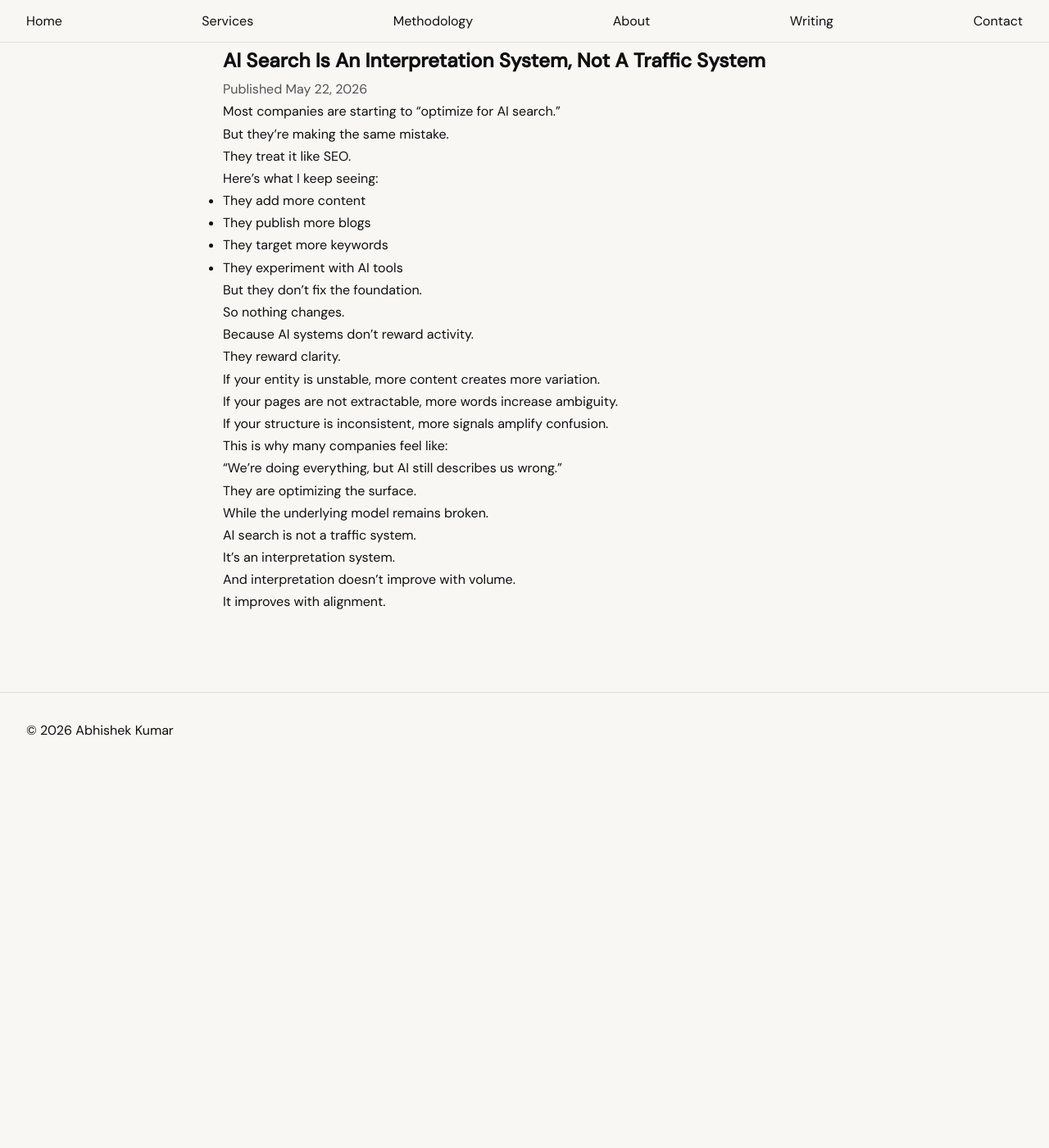
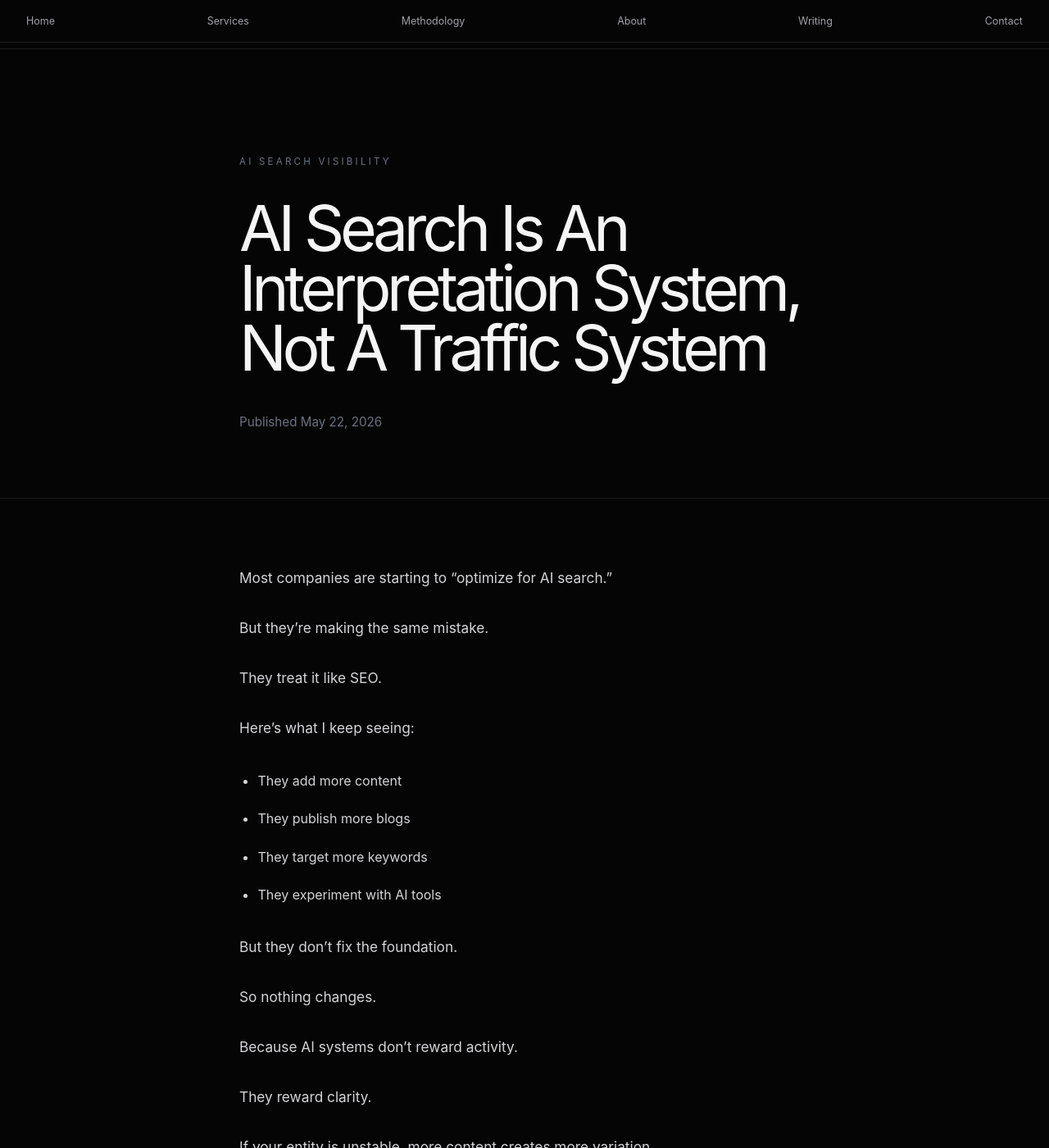
Before and after one commit to abhishu5/abhishekkumar.org, a Jekyll site: the page built from _posts/2026-05-22-ai-search-is-an-interpretation-system.md, in a window 1280 px wide and 1400 px high. Shown: the whole window at 82% size. Built offline with Jekyll 4.4.1, drawn with Linux system fonts in a browser that asks for light colours.

Commit message:
Update post.html

```diff
--- a/_layouts/post.html
+++ b/_layouts/post.html
@@ -31,11 +39,250 @@
 <link rel="apple-touch-icon" sizes="180x180" href="/apple-touch-icon.png">
 <link rel="manifest" href="/site.webmanifest">
 
+<style>
+
+:root{
+  --bg:#050505;
+  --surface:#0b0b0b;
+  --border:#1a1a1a;
+  --text:#f5f5f5;
+  --text2:#a1a1aa;
+  --text3:#6b7280;
+}
+
+*{
+  margin:0;
+  padding:0;
+  box-sizing:border-box;
+}
+
+html{
+  scroll-behavior:smooth;
+}
+
+body{
+  background:var(--bg);
+  color:var(--text);
+  font-family:Inter,sans-serif;
+  -webkit-font-smoothing:antialiased;
+  text-rendering:optimizeLegibility;
+}
+
+a{
+  color:inherit;
+  text-decoration:none;
+}
+
+.nav{
+  height:60px;
+  border-bottom:0.5px solid var(--border);
+  display:flex;
+  justify-content:space-between;
+  align-items:center;
+  padding:0 2rem;
+}
+
+.logo a{
+  font-size:.95rem;
+  font-weight:600;
+  letter-spacing:-0.03em;
+}
+
+nav{
+  display:flex;
+  gap:2.5rem;
+}
+
+nav a{
+  font-size:.78rem;
+  color:var(--text2);
+  transition:.2s ease;
+}
+
+nav a:hover{
+  color:var(--text);
+}
+
+.article-hero{
+  padding:8rem 0 5rem;
+  border-bottom:0.5px solid var(--border);
+}
+
+.article-wrap{
+  width:min(100%,760px);
+  margin:0 auto;
+  padding:0 2rem;
+}
+
+.article-label{
+  font-size:.72rem;
+  letter-spacing:.28em;
+  text-transform:uppercase;
+  color:var(--text3);
+  margin-bottom:2.2rem;
+}
+
+.article-hero h1{
+  font-size:clamp(3rem,6vw,5.8rem);
+  line-height:.95;
+  font-weight:400;
+  letter-spacing:-0.07em;
+  max-width:900px;
+}
+
+.article-shift{
+  display:block;
+  margin-top:1.8rem;
+}
+
+.article-meta{
+  margin-top:2.5rem;
+  color:var(--text3);
+  font-size:.95rem;
+}
+
+.article-content{
+  padding:5rem 0 7rem;
+}
+
+.article-content p{
+  font-size:1.08rem;
+  line-height:1.95;
+  color:#d4d4d8;
+  margin-bottom:1.7rem;
+}
+
+.article-content h2{
+  font-size:2rem;
+  line-height:1.1;
+  letter-spacing:-0.05em;
+  margin-top:5rem;
+  margin-bottom:1.5rem;
+  font-weight:500;
+}
+
+.article-content h3{
+  font-size:1.3rem;
+  margin-top:3rem;
+  margin-bottom:1rem;
+  font-weight:500;
+}
+
+.article-content ul,
+.article-content ol{
+  margin:2rem 0;
+  padding-left:1.4rem;
+}
+
+.article-content li{
+  color:#d4d4d8;
+  margin-bottom:1rem;
+  line-height:1.9;
+}
+
+.article-content strong{
+  color:#fff;
+  font-weight:500;
+}
+
+.article-content blockquote{
+  border-left:1px solid var(--border);
+  padding-left:1.5rem;
+  margin:3rem 0;
+  color:#c4c4c7;
+  font-size:1.1rem;
+  line-height:1.9;
+}
+
+.article-content code{
+  background:#101010;
+  border:1px solid var(--border);
+  padding:.15rem .4rem;
+  border-radius:4px;
+  font-size:.92rem;
+}
+
+.article-content pre{
+  overflow:auto;
+  padding:1.5rem;
+  border:1px solid var(--border);
+  background:#0b0b0b;
+  margin:2rem 0;
+}
+
+.article-content pre code{
+  border:none;
+  padding:0;
+  background:transparent;
+}
+
+.article-content hr{
+  border:none;
+  border-top:.5px solid var(--border);
+  margin:5rem 0;
+}
+
+.footer{
+  border-top:0.5px solid var(--border);
+  padding:2rem;
+  color:var(--text3);
+  font-size:.85rem;
+}
+
+@media(max-width:768px){
+
+  .nav{
+    padding:0 1rem;
+  }
+
+  nav{
+    gap:1rem;
+  }
+
+  nav a{
+    font-size:.72rem;
+  }
+
+  .article-hero{
+    padding:5rem 0 4rem;
+  }
+
+  .article-wrap{
+    padding:0 1.25rem;
+  }
+
+  .article-hero h1{
+    font-size:clamp(2.7rem,12vw,4.5rem);
+    line-height:1;
+  }
+
+  .article-shift{
+    margin-top:1.2rem;
+  }
+
+  .article-content{
+    padding:4rem 0 5rem;
+  }
+
+  .article-content p{
+    font-size:1rem;
+    line-height:1.85;
+  }
+
+  .article-content h2{
+    font-size:1.7rem;
+  }
+
+}
+
+</style>
+
 </head>
 
 <body>
 
 <header class="nav">
+
   <div class="logo">
     <a href="/">abhishekkumar.org</a>
   </div>
@@ -48,30 +295,45 @@
     <a href="/blog/">Writing</a>
     <a href="/contact.html">Contact</a>
   </nav>
+
 </header>
 
-<main class="container" style="max-width:800px;">
+<main>
 
-<article class="blog-post">
+<section class="article-hero">
 
-<div class="mono-label">
-AI SEARCH VISIBILITY
-</div>
+  <div class="article-wrap">
 
-<h1>{{ page.title }}</h1>
+    <div class="article-label">
+      AI SEARCH VISIBILITY
+    </div>
 
-<p style="opacity:.7;">
-Published {{ page.date | date: "%B %d, %Y" }}
-</p>
+    <h1>
+      {{ page.title }}
+    </h1>
 
-{{ content }}
+    <div class="article-meta">
+      Published {{ page.date | date: "%B %d, %Y" }}
+    </div>
 
-</article>
+  </div>
+
+</section>
+
+<section class="article-content">
+
+  <div class="article-wrap">
+
+    {{ content }}
+
+  </div>
+
+</section>
 
 </main>
 
 <footer class="footer">
-© 2026 Abhishek Kumar
+  © 2026 Abhishek Kumar
 </footer>
 
 </body>
```
Also changed, not shown: other parts of _layouts/post.html (+8 -0 lines).
